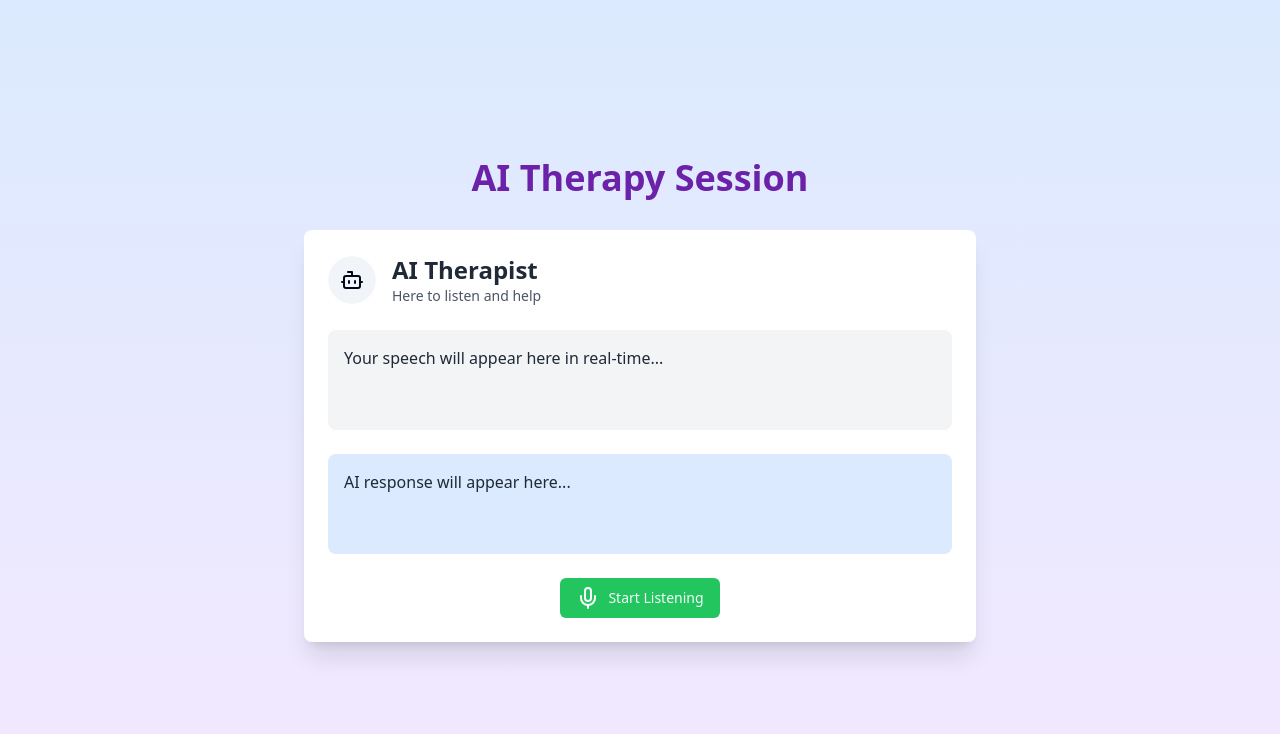
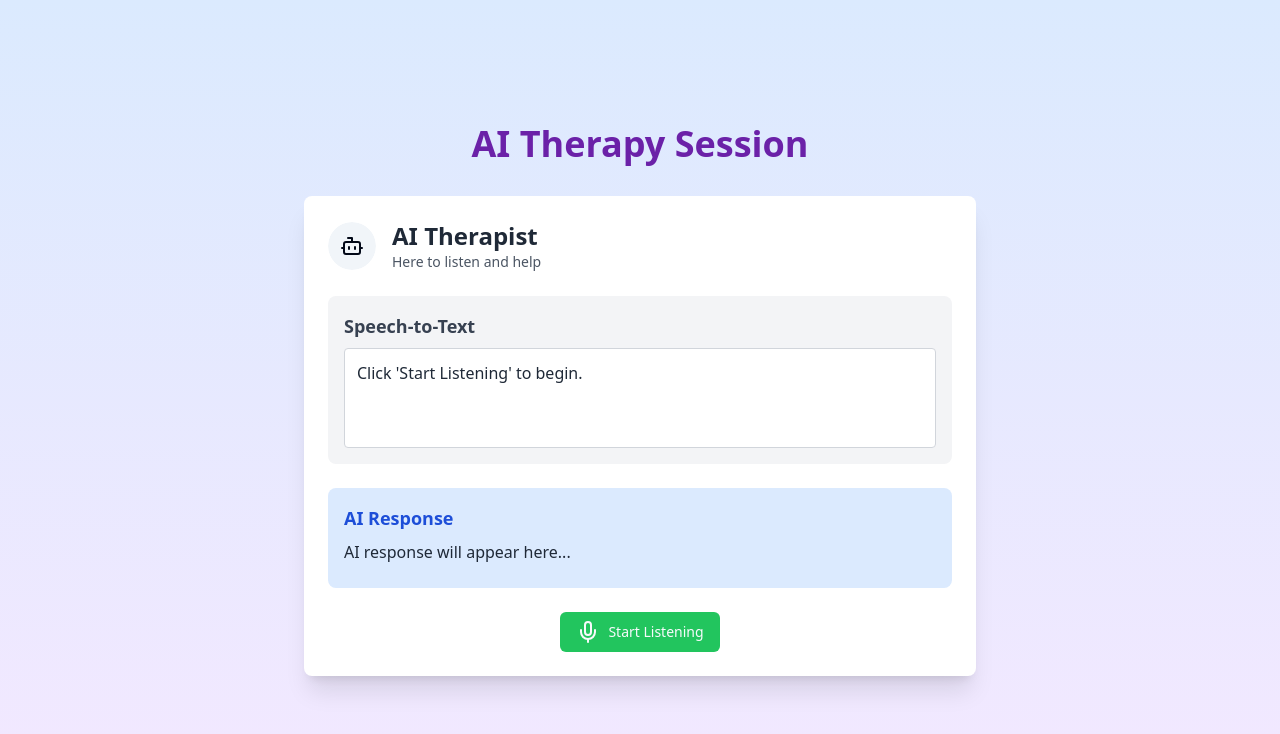
Before and after one commit to VineetBenz/ai-threopy, a React (Vite) app: page / in a window 1280 px wide. Both pictures are taken after a click on the button "Start Session". Shown: the top 734 px of the page. Built offline with nearby package versions, Linux system fonts and the light colour scheme.

Commit message:
Add speech-to-text feature
Implement functionality to convert speech input into text, enhancing user interaction within the application.
[skip gpt_engineer]

```diff
--- a/src/components/TherapySession.tsx
+++ b/src/components/TherapySession.tsx
@@ -114,11 +114,17 @@ const TherapySession = () => {
         </div>
       </div>
 
-      <div className="mb-6 bg-gray-100 p-4 rounded-lg min-h-[100px]">
-        <p className="text-gray-800">{transcript || "Your speech will appear here in real-time..."}</p>
+      <div className="mb-6 bg-gray-100 p-4 rounded-lg">
+        <h3 className="text-lg font-semibold mb-2 text-gray-700">Speech-to-Text</h3>
+        <div className="min-h-[100px] bg-white p-3 rounded border border-gray-300">
+          <p className="text-gray-800">
+            {transcript || (isListening ? "Listening... Speak now." : "Click 'Start Listening' to begin.")}
+          </p>
+        </div>
       </div>
 
       <div className="mb-6 bg-blue-100 p-4 rounded-lg min-h-[100px]">
+        <h3 className="text-lg font-semibold mb-2 text-blue-700">AI Response</h3>
         <p className="text-gray-800">{aiResponse || "AI response will appear here..."}</p>
       </div>
 
```
